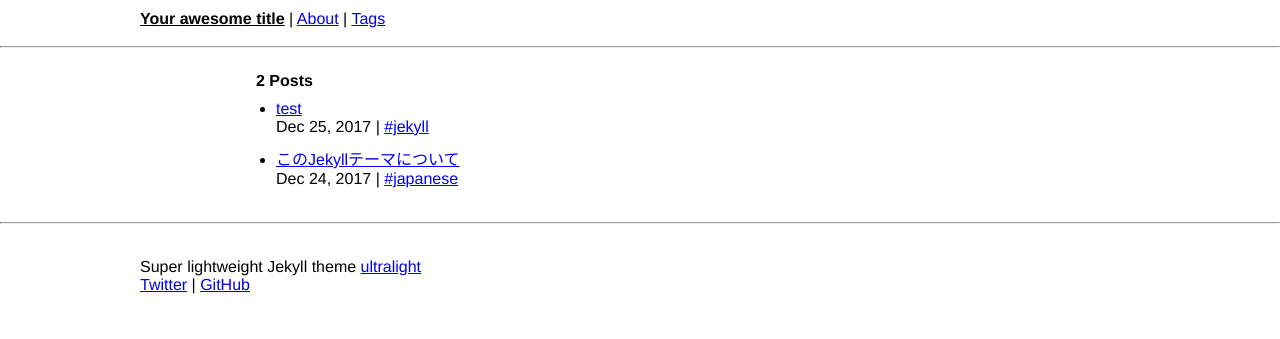
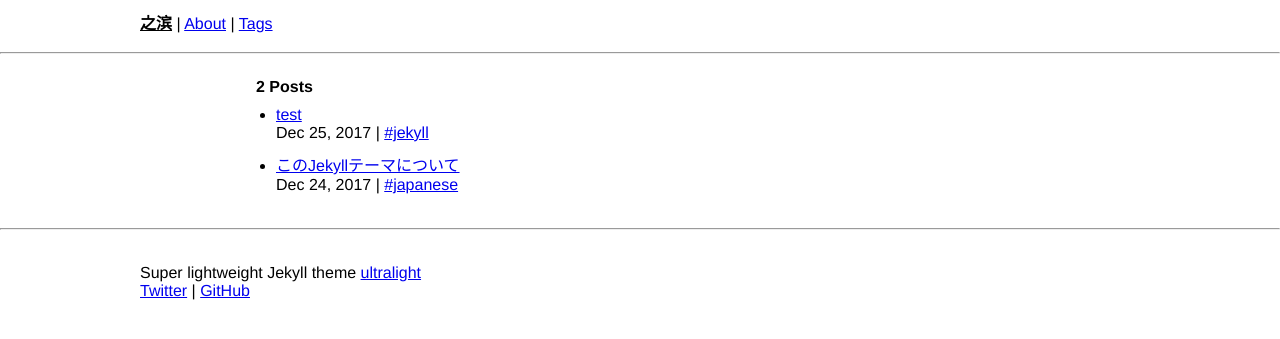
Before and after one commit to hzb661/hzb661.github.io, a Jekyll site: the page built from index.md, in a window 1280 px wide. Shown: the top 339 px of the page. Built offline with Jekyll 4.4.1, drawn with Linux system fonts in a browser that asks for light colours.

Commit message:
Update _config.yml

```diff
--- a/_config.yml
+++ b/_config.yml
@@ -15,7 +15,7 @@ encoding: utf-8
 # you will see them accessed via {{ site.title }}, {{ site.email }}, and so on.
 # You can create any custom variable you would like, and they will be accessible
 # in the templates via {{ site.myvariable }}.
-title: Your awesome title
+title: 之滨
 baseurl: "" # For github pages
 description: >- # You can edit footer in _includes/footer.md
   This is an ultralight demo.
```
